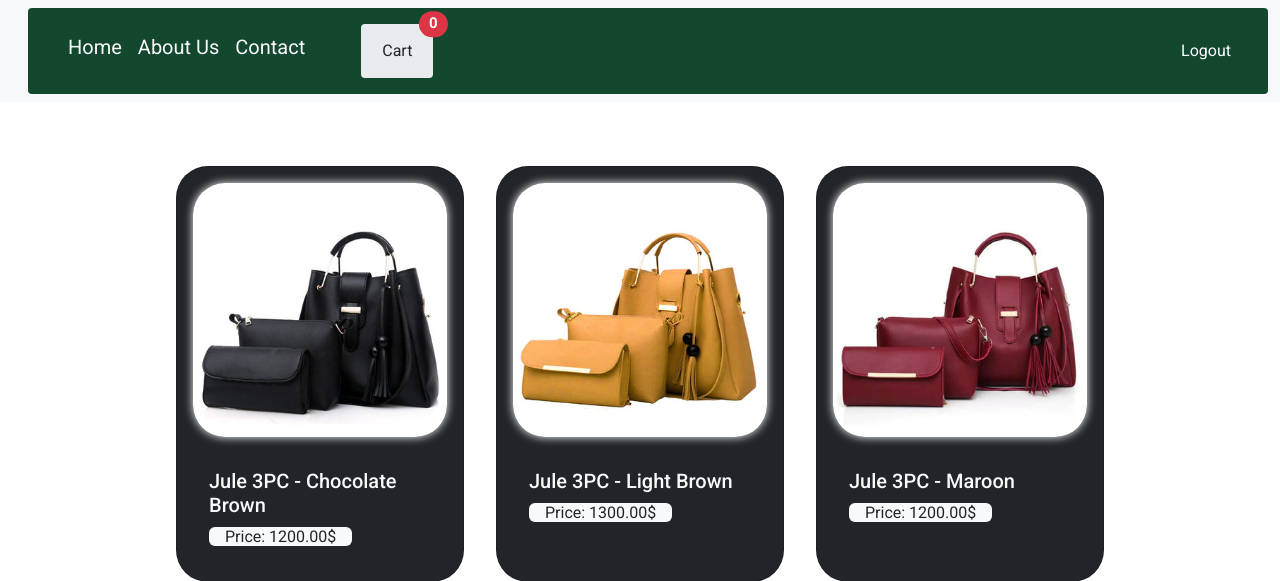
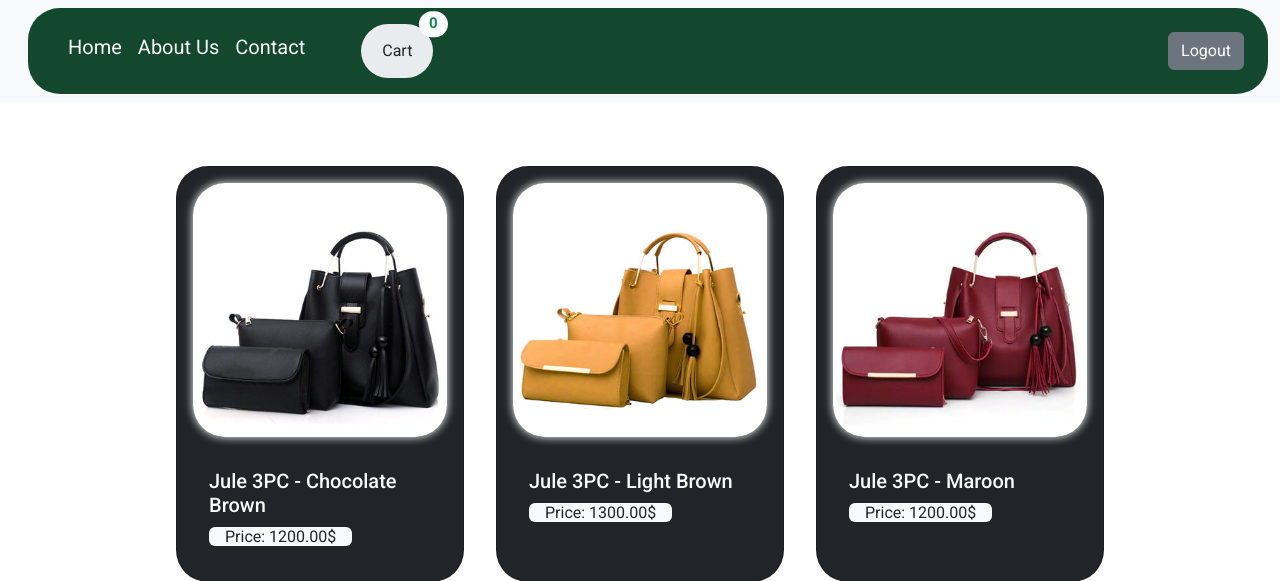
Before and after one commit to MuhammadAsad878/bag-store, a Django app: page /store/home/ in a window 1280 px wide. Shown: the top 581 px of the page. Run offline with Django 5.2, Linux system fonts and the light colour scheme; a user stored in the database is signed in; data comes from the database, SQL or seed files in the repository; both versions use the stored data as it was after the commit.

Commit message:
Minor Changes

```diff
--- a/cart/templates/cart_summary.html
+++ b/cart/templates/cart_summary.html
@@ -2,7 +2,7 @@
 {% load cart_extras %}
 
 
-{% block title %}  Cart Summary  {% endblock title %}
+{% block title %}  My Cart {% endblock title %}
 
 
 {% block content %}
--- a/store/templates/aboutUs.html
+++ b/store/templates/aboutUs.html
@@ -1,7 +1,7 @@
 {% extends "base.html" %}
 
 {% block title %}
-About Us
+About Us | Sydney Bags
 {% endblock title %}
 
 {% block content %}
--- a/store/templates/blog.html
+++ b/store/templates/blog.html
@@ -1,7 +1,7 @@
 {% extends "base.html" %}
 
 {% block title %}
-Blog
+Blog | Sydney Bags
 {% endblock title %}
 
 {% block content %}
--- a/store/templates/contactUs.html
+++ b/store/templates/contactUs.html
@@ -1,7 +1,7 @@
 {% extends "base.html" %}
 
 {% block title %}
-Contact Us
+Contact Us | Sydney Bags
 {% endblock title %}
 
 {% block content %}
--- a/templates/base.html
+++ b/templates/base.html
@@ -28,7 +28,6 @@
     >
       <div class="container-fluid ">
         <a class="navbar-brand" href="{% url 'store/home/' %}">
-          <!-- <img src="{% static 'images\logo.png'%}" alt="Sam Shoes Store" width="100" height="80" /> -->
         </a>
         <button
           class="navbar-toggler"
@@ -41,7 +40,7 @@
         >
           <span class="navbar-toggler-icon"></span>
         </button>
-        <div class="collapse navbar-collapse p-2 py-3 px-4 rounded-1 text-light" id="navbarSupportedContent" style="background-color: #13472E
+        <div class="collapse navbar-collapse p-2 py-3 px-4 rounded-5 text-light" id="navbarSupportedContent" style="background-color: #13472E
 " >
           <ul class="navbar-nav me-auto mb-2 mb-lg-0 ms-2 fs-5 text-primary">
             <li class="nav-item">
@@ -55,11 +54,11 @@
               <a class="nav-link active text-light" aria-current="page" href="{% url 'store/contact_us' %}">Contact</a>
             </li>
             <li class="nav-item">
-              <a class="nav-link position-relative text-light ms-5 bg-body-secondary rounded-1" href="{% url 'cart_summary' %}">
-                <button class="btn btn-tertiary ">Cart</button>
+              <a class="nav-link position-relative text-light ms-5 bg-body-secondary rounded-pill rounded-1" href="{% url 'cart_summary' %}">
+                <button class="btn btn-tertiary  ">Cart</button>
                 <span
                   id="cart-count"
-                  class="position-absolute top-0 start-100 translate-middle badge rounded-pill bg-danger"
+                  class="position-absolute top-0 start-100 translate-middle badge rounded-pill text-success bg-white"
                 >
                 {% block cartCount %}   {{ cart_count }} {% endblock cartCount %}
 
@@ -70,7 +69,7 @@
           </ul>
           <div class="">
             <li class="nav-item ms-5 d-flex align-items-center">
-              <a class="btn btn-tertiary text-white aria-current="page href="{% url 'logout' %}">Logout</a>
+              <a class="btn btn-secondary  aria-current="page href="{% url 'logout' %}">Logout</a>
             </li>
           </div>
         </div>
--- a/templates/home.html
+++ b/templates/home.html
@@ -1,6 +1,6 @@
 {% extends "base.html" %}
 
-{% block title %} Home Page {% endblock title %}
+{% block title %} Sydney Bags {% endblock title %}
 
 {% block content %}
 {% load static %}
--- a/templates/login.html
+++ b/templates/login.html
@@ -1,6 +1,6 @@
 {% extends "authBase.html" %}
 
-{% block title %} Login Sam Shoes{% endblock title %}
+{% block title %} Sydney Bags | Login {% endblock title %}
 
 {% block style %}
 {% load static %}
--- a/templates/signup.html
+++ b/templates/signup.html
@@ -1,7 +1,7 @@
 {% extends "authBase.html" %}
 
 {% block title %}
-SignUp Sam Shoes
+Syndney Bags | Signup
 {% endblock title %}
 
 {% block style %}
--- a/templates/view_product.html
+++ b/templates/view_product.html
@@ -1,6 +1,6 @@
 {% extends "base.html" %}
 
-{% block title%} Sam Shoes | {{product.title }} {% endblock title%}
+{% block title%} Sydney Bags | {{product.title }} {% endblock title%}
 
 
 {%block content%}
```
Also changed, not shown: db.sqlite3.
